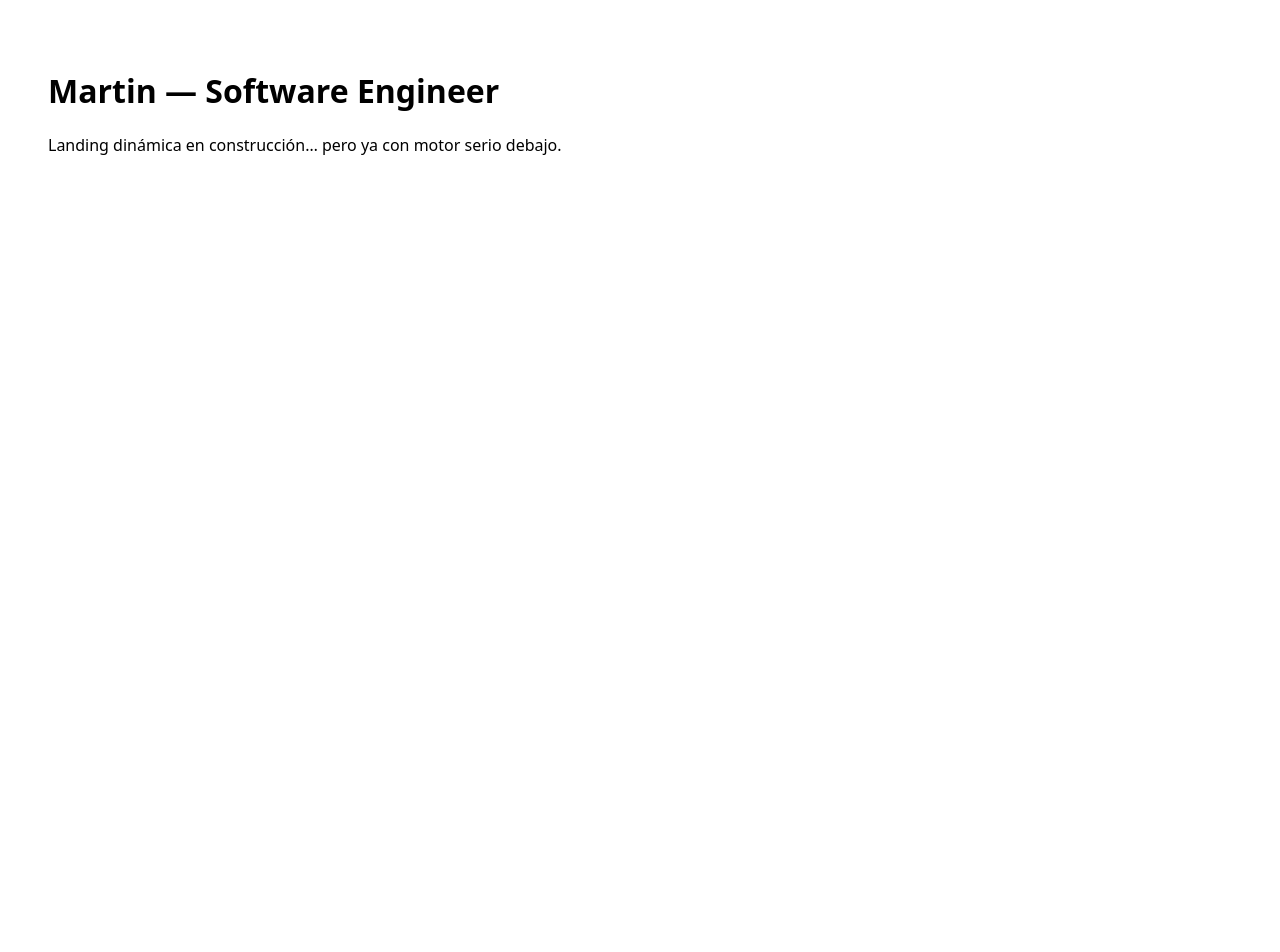
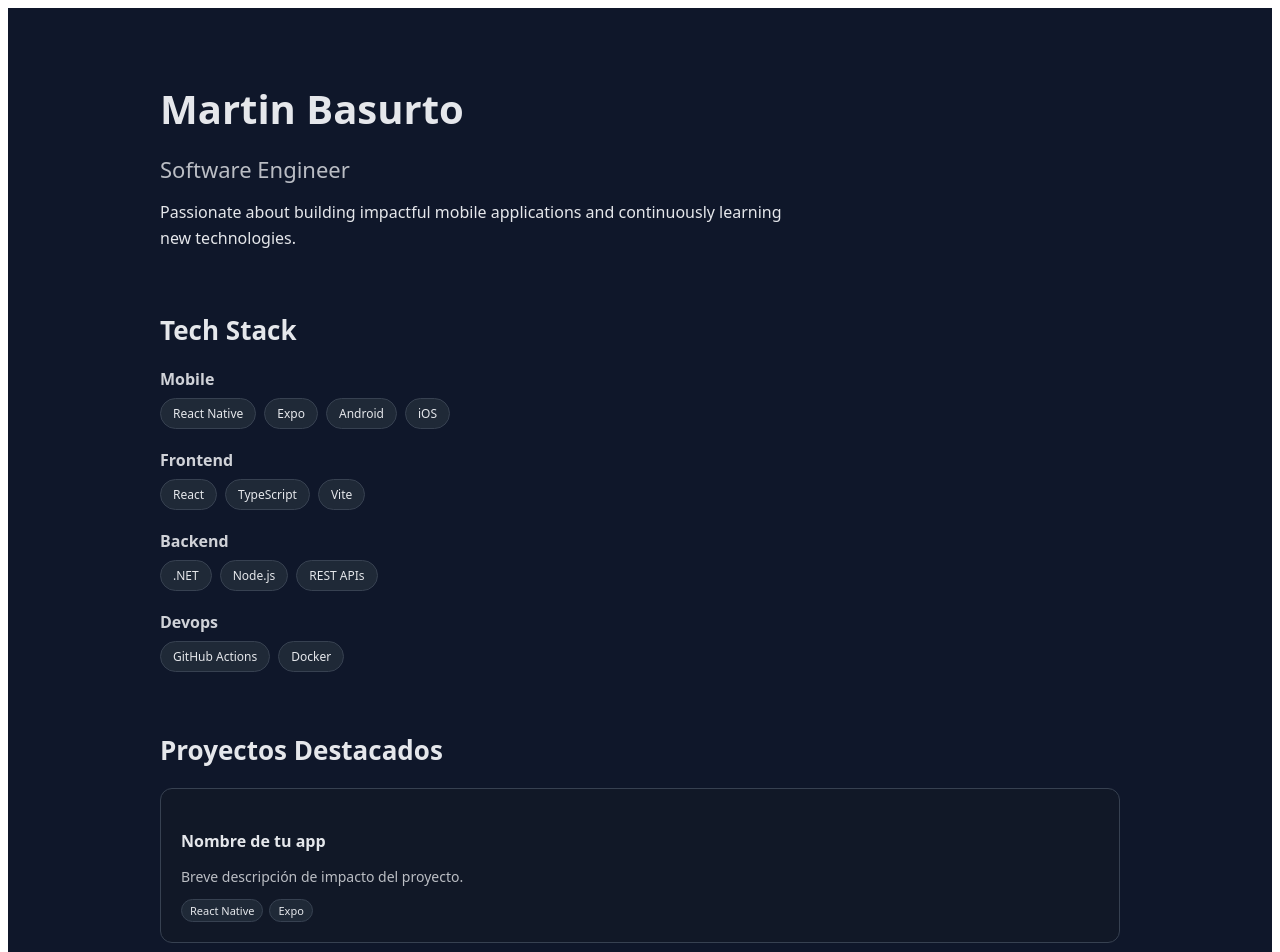
Before and after one commit to basurtmart/basurtmart.github.io, a React (Vite) app: page / in a window 1280 px wide. Shown: the top 952 px of the page. Before the commit the page ends 800 px from the top, so only its background shows below. Built offline with nearby package versions, Linux system fonts and the light colour scheme.

Commit message:
feat: add profile data and update App component to display portfolio information

```diff
--- a/src/App.tsx
+++ b/src/App.tsx
@@ -1,10 +1,180 @@
+import { profile } from "./data/profile";
+
 export default function App() {
     return (
-        <main style={{ padding: 40, fontFamily: 'system-ui' }}>
-            <h1>Martin — Software Engineer</h1>
-            <p>
-                Landing dinámica en construcción… pero ya con motor serio debajo.
-            </p>
+        <main
+            style={{
+                minHeight: "100vh",
+                background: "#0f172a",
+                color: "#e5e7eb",
+                fontFamily: "system-ui, -apple-system, sans-serif",
+                padding: "40px 24px",
+            }}
+        >
+            <div style={{ maxWidth: 960, margin: "0 auto" }}>
+                {/* ================= HERO ================= */}
+                <section style={{ marginBottom: 60 }}>
+                    <h1 style={{ fontSize: 40, marginBottom: 8 }}>
+                        {profile.name}
+                    </h1>
+
+                    <h2
+                        style={{
+                            fontSize: 22,
+                            opacity: 0.8,
+                            marginBottom: 16,
+                            fontWeight: 500,
+                        }}
+                    >
+                        {profile.title}
+                    </h2>
+
+                    <p style={{ maxWidth: 640, lineHeight: 1.6 }}>
+                        {profile.tagline}
+                    </p>
+                </section>
+
+                {/* ================= TECH STACK ================= */}
+                <section style={{ marginBottom: 60 }}>
+                    <h3 style={{ fontSize: 26, marginBottom: 20 }}>
+                        Tech Stack
+                    </h3>
+
+                    {Object.entries(profile.tech).map(([category, items]) => (
+                        <div key={category} style={{ marginBottom: 20 }}>
+                            <strong
+                                style={{
+                                    textTransform: "capitalize",
+                                    display: "block",
+                                    marginBottom: 8,
+                                    opacity: 0.9,
+                                }}
+                            >
+                                {category}
+                            </strong>
+
+                            <div
+                                style={{
+                                    display: "flex",
+                                    gap: 8,
+                                    flexWrap: "wrap",
+                                }}
+                            >
+                                {items.map((tech: string) => (
+                                    <span
+                                        key={tech}
+                                        style={{
+                                            padding: "6px 12px",
+                                            background: "#1f2937",
+                                            borderRadius: 999,
+                                            fontSize: 12,
+                                            border: "1px solid #374151",
+                                        }}
+                                    >
+                                        {tech}
+                                    </span>
+                                ))}
+                            </div>
+                        </div>
+                    ))}
+                </section>
+
+                {/* ================= FEATURED PROJECTS ================= */}
+                <section style={{ marginBottom: 60 }}>
+                    <h3 style={{ fontSize: 26, marginBottom: 20 }}>
+                        Proyectos Destacados
+                    </h3>
+
+                    <div
+                        style={{
+                            display: "grid",
+                            gridTemplateColumns: "repeat(auto-fit, minmax(260px, 1fr))",
+                            gap: 16,
+                        }}
+                    >
+                        {profile.featuredProjects.map((project) => (
+                            <a
+                                key={project.name}
+                                href={project.repo}
+                                target="_blank"
+                                rel="noreferrer"
+                                style={{
+                                    display: "block",
+                                    padding: 20,
+                                    background: "#111827",
+                                    borderRadius: 12,
+                                    border: "1px solid #374151",
+                                    textDecoration: "none",
+                                    color: "inherit",
+                                    transition: "transform .15s ease, border-color .15s ease",
+                                }}
+                                onMouseEnter={(e) => {
+                                    (e.currentTarget as HTMLAnchorElement).style.transform =
+                                        "translateY(-2px)";
+                                    (e.currentTarget as HTMLAnchorElement).style.borderColor =
+                                        "#6b7280";
+                                }}
+                                onMouseLeave={(e) => {
+                                    (e.currentTarget as HTMLAnchorElement).style.transform =
+                                        "translateY(0)";
+                                    (e.currentTarget as HTMLAnchorElement).style.borderColor =
+                                        "#374151";
+                                }}
+                            >
+                                <h4 style={{ marginBottom: 8 }}>
+                                    {project.name}
+                                </h4>
+
+                                <p
+                                    style={{
+                                        fontSize: 14,
+                                        opacity: 0.8,
+                                        marginBottom: 12,
+                                        lineHeight: 1.5,
+                                    }}
+                                >
+                                    {project.description}
+                                </p>
+
+                                <div
+                                    style={{
+                                        display: "flex",
+                                        gap: 6,
+                                        flexWrap: "wrap",
+                                    }}
+                                >
+                                    {project.tags.map((tag) => (
+                                        <span
+                                            key={tag}
+                                            style={{
+                                                fontSize: 11,
+                                                padding: "3px 8px",
+                                                background: "#1f2937",
+                                                borderRadius: 999,
+                                                border: "1px solid #374151",
+                                            }}
+                                        >
+                                            {tag}
+                                        </span>
+                                    ))}
+                                </div>
+                            </a>
+                        ))}
+                    </div>
+                </section>
+
+                {/* ================= FOOTER ================= */}
+                <footer
+                    style={{
+                        paddingTop: 24,
+                        borderTop: "1px solid #374151",
+                        opacity: 0.7,
+                        fontSize: 14,
+                    }}
+                >
+                    © {new Date().getFullYear()} {profile.name}
+                </footer>
+            </div>
         </main>
-    )
+    );
 }
--- /dev/null
+++ b/src/data/profile.ts
@@ -0,0 +1,31 @@
+export const profile = {
+    name: "Martin Basurto",
+    title: "Software Engineer",
+    tagline:
+        "Passionate about building impactful mobile applications and continuously learning new technologies.",
+
+    location: "México",
+
+    tech: {
+        mobile: ["React Native", "Expo", "Android", "iOS"],
+        frontend: ["React", "TypeScript", "Vite"],
+        backend: [".NET", "Node.js", "REST APIs"],
+        devops: ["GitHub Actions", "Docker"],
+    },
+
+    featuredProjects: [
+        {
+            name: "Nombre de tu app",
+            description:
+                "Breve descripción de impacto del proyecto.",
+            repo: "https://github.com/TU_USUARIO/TU_REPO",
+            tags: ["React Native", "Expo"],
+        },
+    ],
+
+    social: {
+        github: "https://github.com/basurtmart",
+        linkedin: "https://www.linkedin.com/in/basurtmart",
+        email: "",
+    },
+};
```
